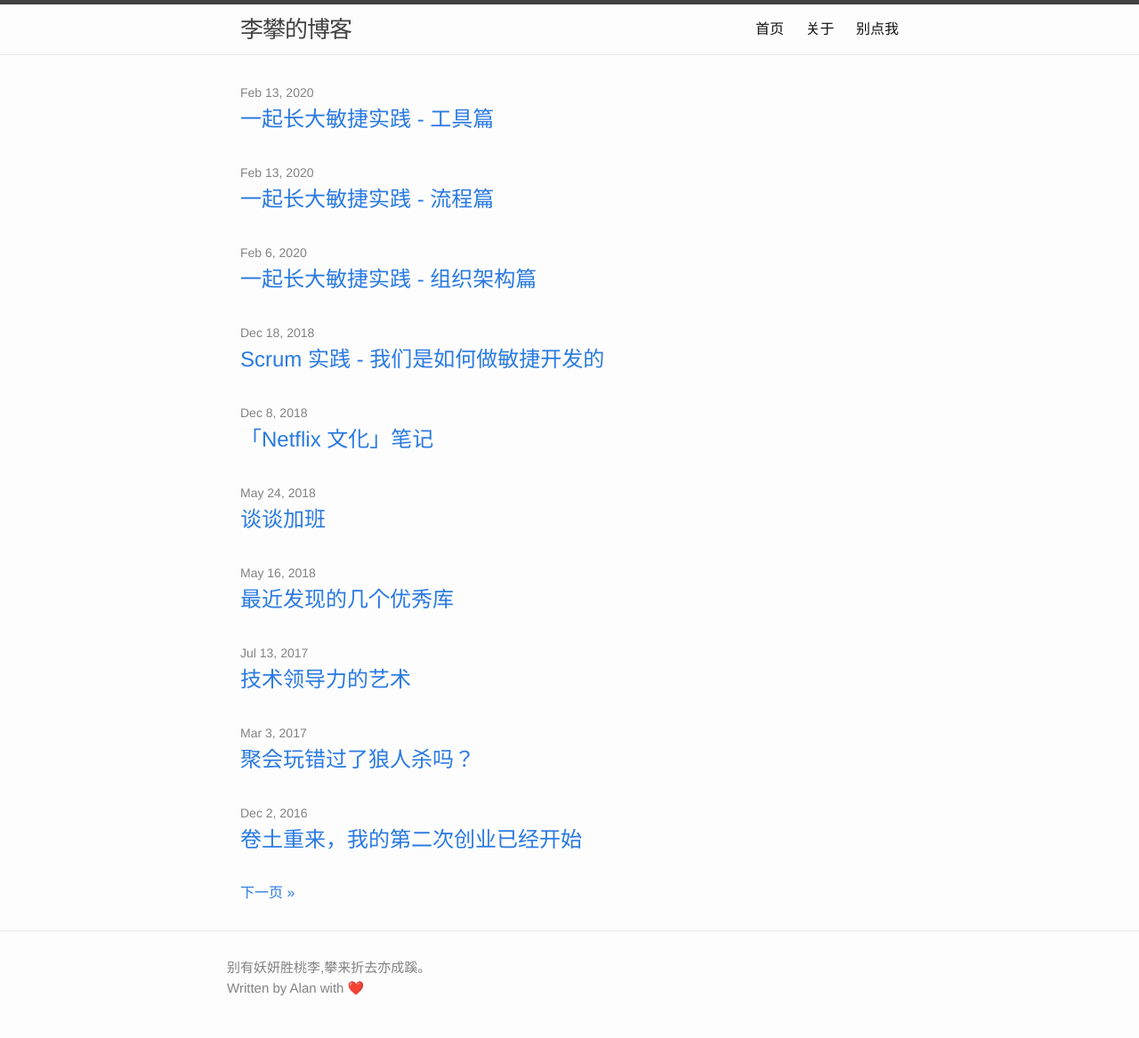
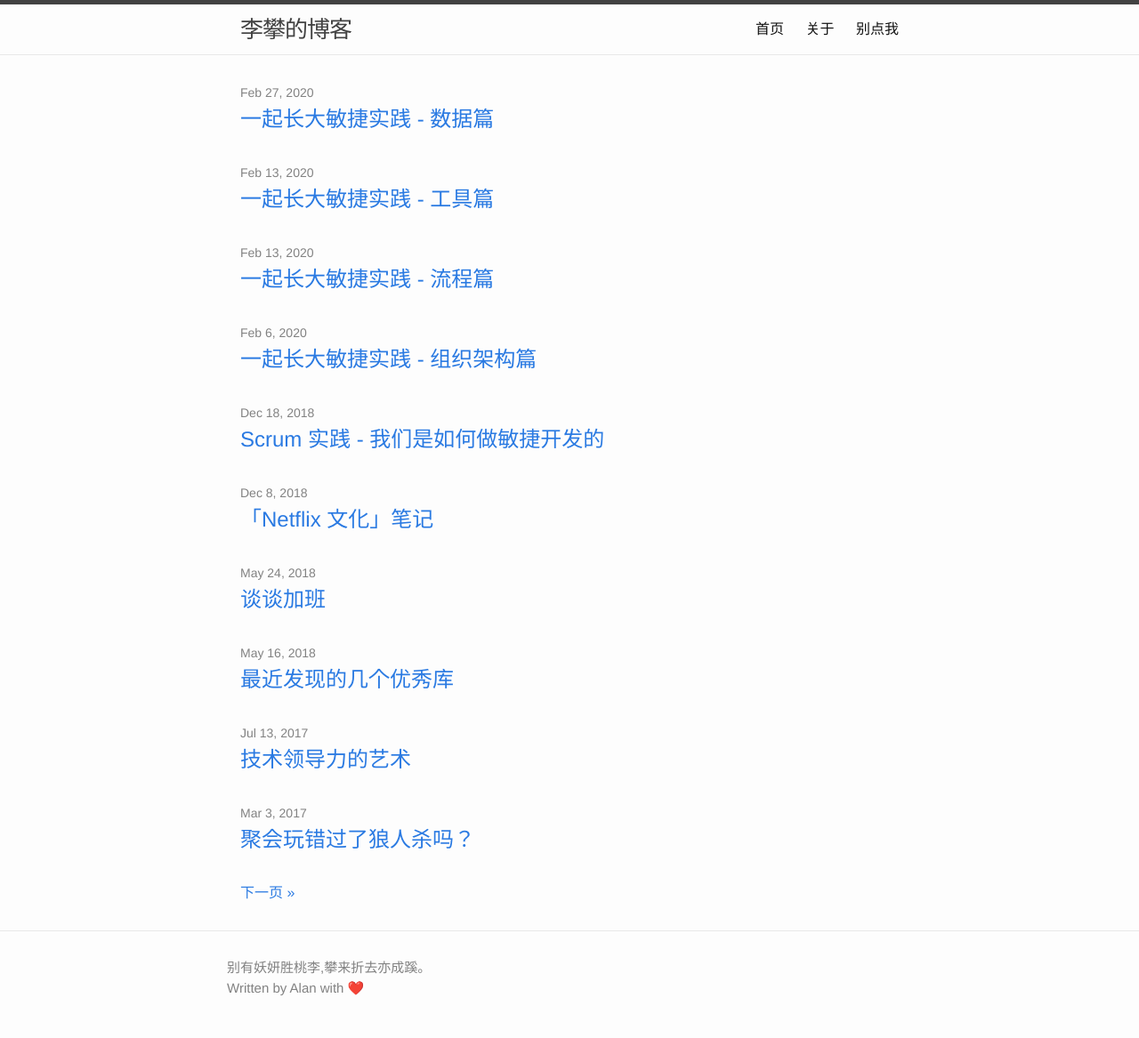
Before and after one commit to iamlipan/iamlipan.github.io, a Jekyll site: the page built from index.html, in a window 1280 px wide. Shown: the whole page at 89% size. Built offline with Jekyll 4.4.1, drawn with Linux system fonts in a browser that asks for light colours; the list of posts is cut into pages by our own code; some of the changed lines change nothing that is shown.

Commit message:
add new post

```diff
--- /dev/null
+++ b/_posts/2020-02-27-kid17-agile-best-practice-data.md
@@ -0,0 +1,43 @@
+---
+title: 一起长大敏捷实践 - 数据篇
+author: 李攀
+layout: post
+---
+
+> 团队效率是否在逐渐提升，让数据来说话
+
+在我们的 Scrum 中，最常涉及到的是以下几个数据：
+
+### 时间盒
+时间盒定义了 Sprint 的长度，有良好节奏的团队的时间盒应该是恒定不变的，Scrum 的建议是在 2 - 4 周里选一个时间固定下来，我们选择以 2 周为一个 Sprint，用简易的最小值，是为了可以更及时地去调整。我们实践下来发现，CI/CD 等基础设施不成熟的团队，时间盒适当长一些，Sprint 的产出会更高，毕竟回归测试、版本发布是每个 Sprint 中不可缺少的部分。
+
+下图是我们一个团队的时间盒图，可以看到，团队在经历过初期 3 个凌乱的 Sprint 后，从第 4 个 Sprint 开始，非常好的控制了时间盒，整个团队后续的每个 Sprint 都很有规律，这样团队的节奏感非常强。
+
+![timgboxing](https://lipan.me/img/2020-02-27-timeboxing.png)
+
+### 故事点
+这个概念不用多说，大家都了解，我们借鉴了《硝烟中的 Scrum 和 XP》里「理想化人天」的方法，让故事点有一个「摸得着」的参考依据，也方便关联其他（实际可用人天等）数据，团队在 Planning 上出牌的时候，更容易给出故事点的数值。在 Planning 上，团队会确定本次 Sprint 计划完成的故事点数，回顾会上，会得到本次 Planning 实际完成的故事点数。
+下图是我们一个团队的计划故事点和实际完成故事点的柱状图，可以看出，团队的计划性越来越好，完成的故事点越来越接近于计划的故事点。
+
+![story-points](https://lipan.me/img/2020-02-27-story-points.png)
+
+### 实际可用人天
+这个数据很简单但必不可少，有了团队人数 P，时间盒 T，成员请假总人天数 O，便可计算出实际可用人天 D = P * T - O
+
+### 投入度
+有了上述几个数据，投入度自然就出来了，投入度 = 实际完成故事点点数/实际可用人天。投入度反应了整个团队的效率。下图是我们一个团队的投入度曲线，可以看出，整个团队效率整体是上升的。有了投入度这个数据，团队才可以比较合理地预测下一个 Sprint 预期能完成多少故事点，也方便 PO 准备 Planning 的内容。
+
+![percentage](https://lipan.me/img/2020-02-27-percentage.png)
+
+### Sprint 计划
+我们在 Sprint 开始时，还会有一个数据模版被填充，这些数据告诉团队和整个公司，当前 Sprint 的节奏和重要时间点，以便所有人知晓，如下：
+
+![extra-data](https://lipan.me/img/2020-02-27-extra-data.png)
+
+尾声：很多对敏捷转型犹豫的人会问，转为敏捷开发以后，如何来证明团队效率更高，交付了更多有价值的产品功能？上述这些数据可以说明一切，让数据说话，是最真实的答案。
+
+强烈推荐《硝烟中的 Scrum 和 XP》一书，团队人人必看。
+
+> 参考资料
+>
+> 《硝烟中的 Scrum 和 XP》https://www.infoq.cn/article/scrum-xp-from-the-trenches
```
Also changed, not shown: _posts/2020-02-13-kid17-agile-best-practice-flow.md (+1 -0 lines).
